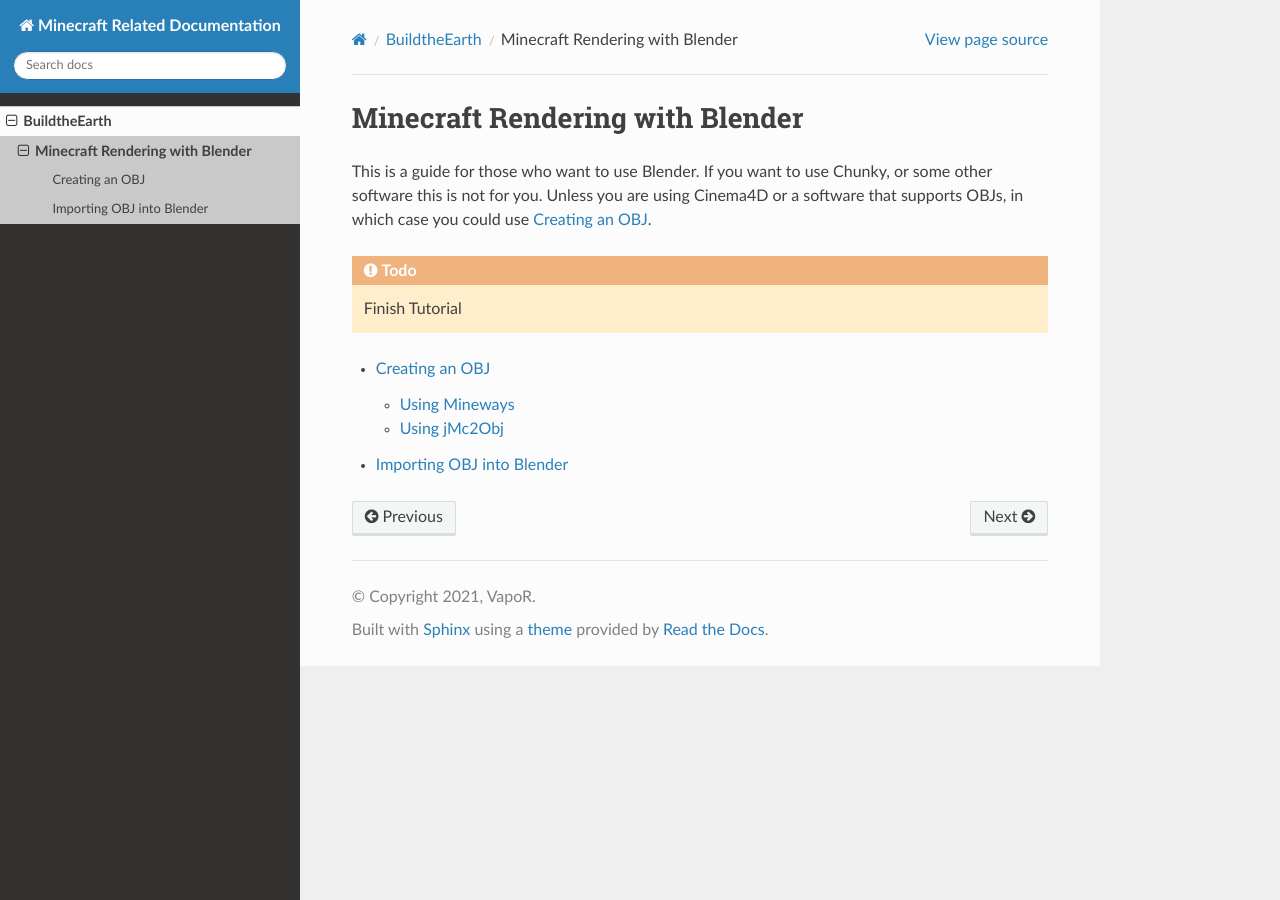
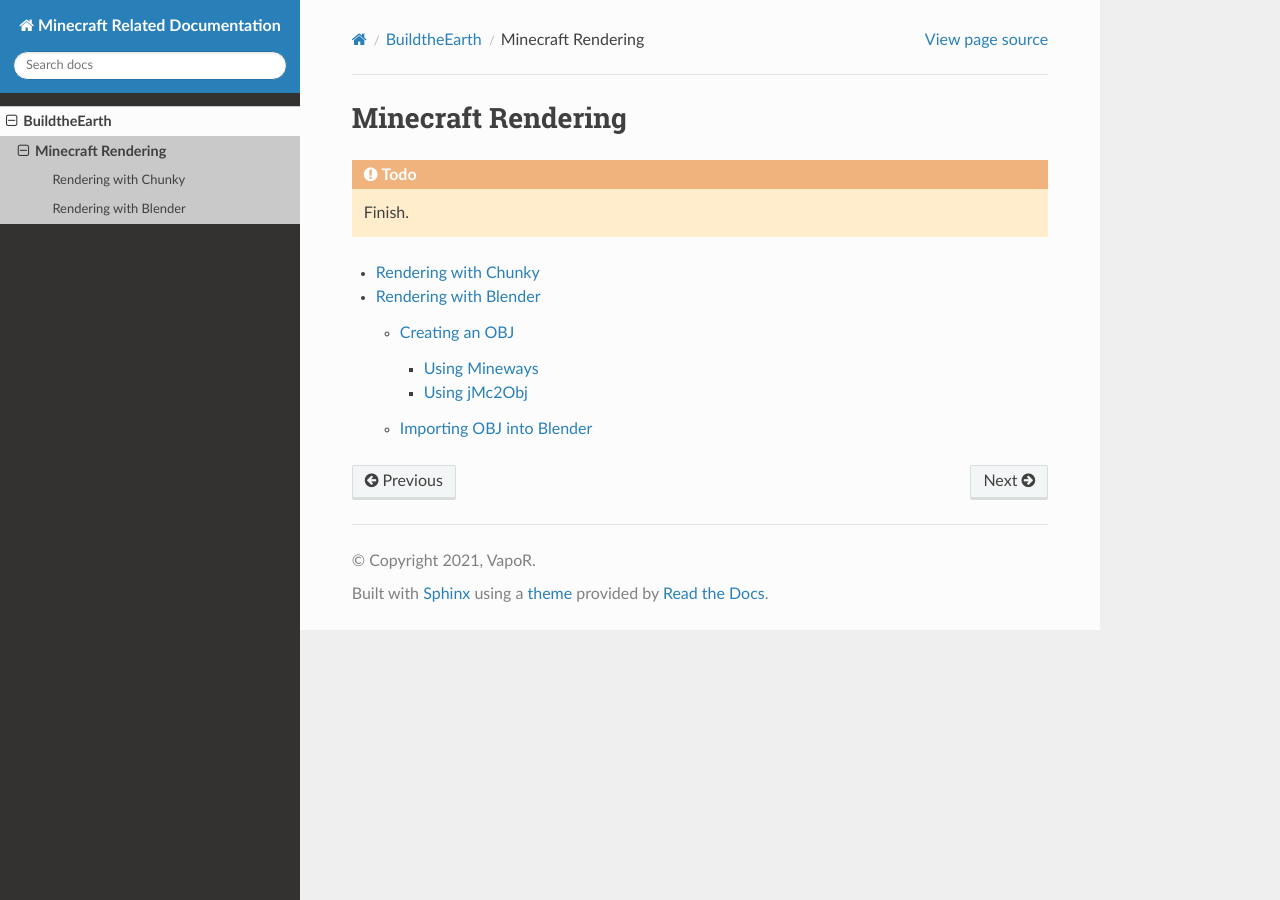
Before and after one commit to yyrichy/documentation, a Sphinx documentation site: the page built from source/buildtheearth/rendering/index.md, in a window 1280 px wide. Built offline with Sphinx 7.4.7 and the Read the Docs theme 2.0.0, drawn with Linux system fonts in a browser that asks for light colours.

Commit message:
Add space for Chunky tutorial

````diff
--- a/source/buildtheearth/rendering/index.md
+++ b/source/buildtheearth/rendering/index.md
@@ -1,18 +1,15 @@
 <!---
-title: Minecraft Rendering with Blender
+title: Minecraft Rendering
 path: /buildtheearth/rendering
 version: 1.0.0
 authors:
     - @VapoR
 --->
-Minecraft Rendering with Blender
+Minecraft Rendering
 ==================================================
 ```eval_rst
-This is a guide for those who want to use Blender. If you want to use Chunky, or some other software this is not for you. Unless you are using Cinema4D or a software that supports OBJs, in which case you could use :doc:`creating-obj`.
+.. todo:: Finish.
+.. toctree::
+    chunky/index.md
+    blender/index.md
 ```
-```eval_rst
-.. todo:: Finish Tutorial
-.. toctree::
-    creating-obj
-    importing-obj
-```
````
Also changed, not shown: source/buildtheearth/rendering/blender/creating-obj.md (renamed from source/buildtheearth/rendering/creating-obj.md, +1 -2 lines), source/buildtheearth/rendering/blender/index.md (added, +16 -0 lines), source/buildtheearth/rendering/chunky/index.md (added, +13 -0 lines), source/buildtheearth/rendering/blender/importing-obj.md (renamed from source/buildtheearth/rendering/importing-obj.md).
